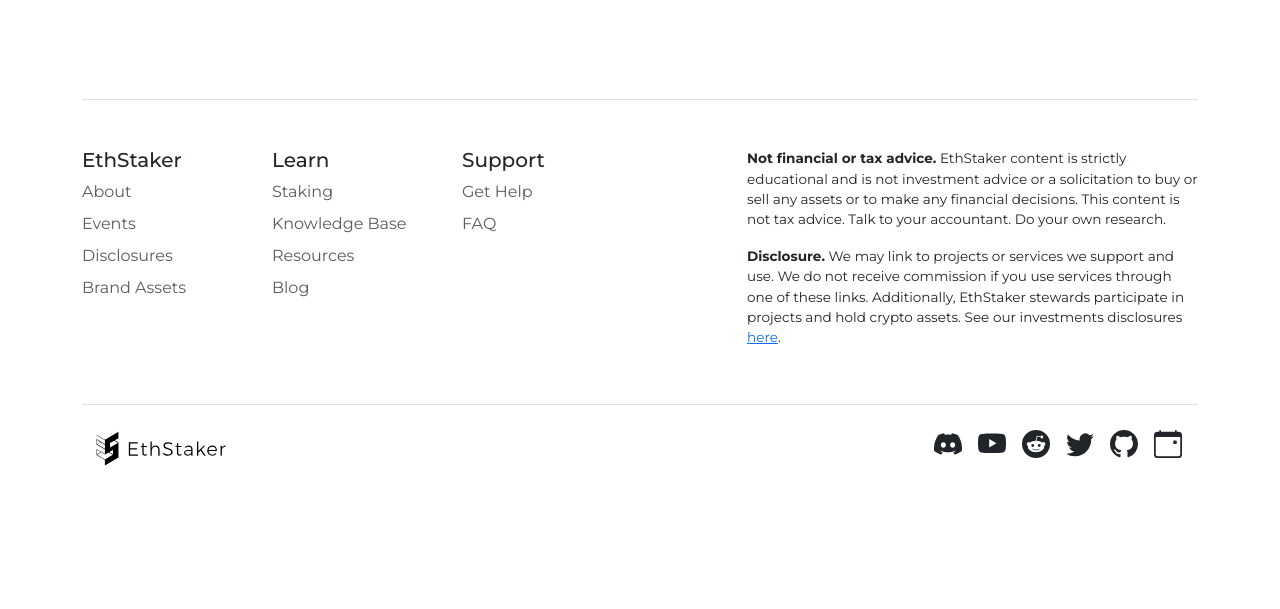
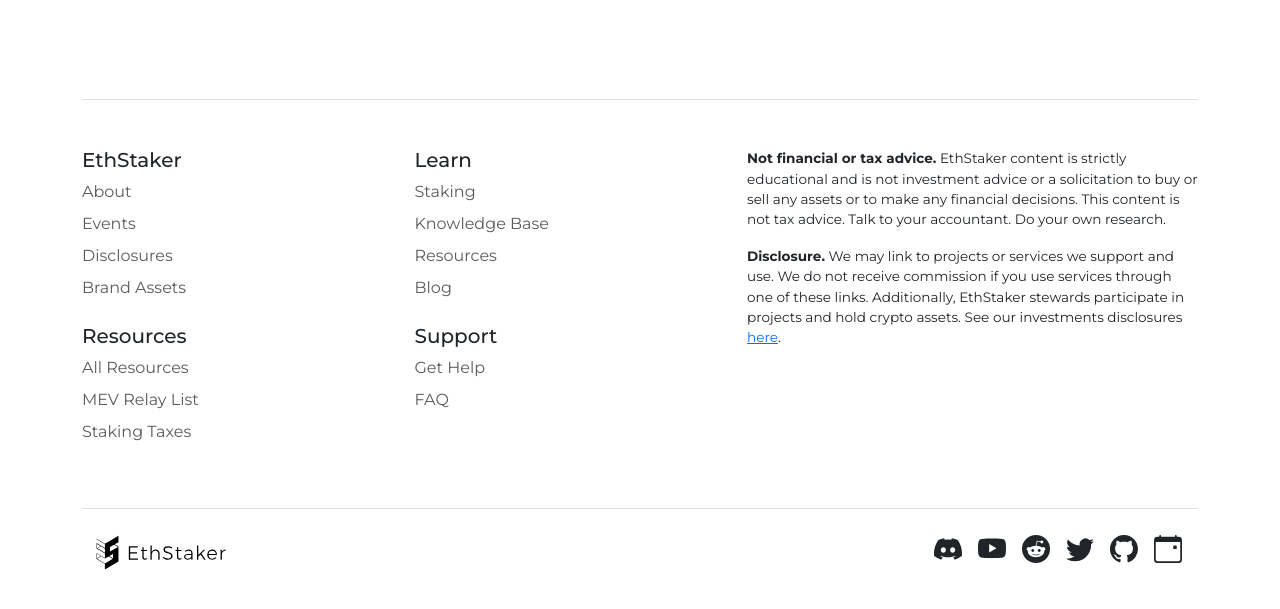
Before and after one commit to eth-educators/website, a Jekyll site: the page built from disclosures.md, in a window 1280 px wide and 900 px high, scrolled down 1338 px, cut to the strip 229-838 px from the top of the window. Built offline with Jekyll 4.4.1, drawn with Linux system fonts in a browser that asks for light colours; before the commit the page ends 2134 px from its top, so only the background shows below that.

Commit message:
add to footer

```diff
--- a/_includes/partials/components/footer.html
+++ b/_includes/partials/components/footer.html
@@ -20,7 +20,9 @@
   <div class="container">
     <div class="py-5 border-top">
       <div class="row">
-        <div class="col-6 col-md-2 mb-3">
+        <div class="col-12 col-xl-7 mb-3">
+          <div class="row">
+            <div class="col-12 col-sm-6 col-md-3 col-xl-6 col-xxl-3 mb-3">
               <h5>EthStaker</h5>
               <ul class="nav flex-column">
                 <li class="nav-item mb-2"><a href="/about" class="nav-link p-0 text-muted">About</a></li>
@@ -30,7 +32,7 @@
               </ul>
             </div>
 
-        <div class="col-6 col-md-2 mb-3">
+            <div class="col-12 col-sm-6 col-md-3 col-xl-6 col-xxl-3 mb-3">
               <h5>Learn</h5>
               <ul class="nav flex-column">
                 <li class="nav-item mb-2"><a href="/staking" class="nav-link p-0 text-muted">Staking</a></li>
@@ -40,18 +42,31 @@
               </ul>
             </div>
 
-        <div class="col-6 col-md-2 mb-3">
+            <div class="col-12 col-sm-6 col-md-3 col-xl-6 col-xxl-3 mb-3">
+              <h5>Resources</h5>
+              <ul class="nav flex-column">
+                <li class="nav-item mb-2"><a href="/resources" class="nav-link p-0 text-muted">All Resources</a></li>
+                <li class="nav-item mb-2"><a href="/mev-relay-list" class="nav-link p-0 text-muted">MEV Relay List</a></li>
+                <li class="nav-item mb-2"><a href="/tax" class="nav-link p-0 text-muted">Staking Taxes</a></li>
+              </ul>
+            </div>
+
+            <div class="col-12 col-sm-6 col-md-3 col-xl-6 col-xxl-3 mb-3">
               <h5>Support</h5>
               <ul class="nav flex-column">
                 <li class="nav-item mb-2"><a href="/support" class="nav-link p-0 text-muted">Get Help</a></li>
                 <li class="nav-item mb-2"><a href="https://docs.ethstaker.cc/ethstaker-knowledge-base/faq" class="nav-link p-0 text-muted" target="_blank">FAQ</a></li>
               </ul>
             </div>
+          </div>
+        </div>
 
-        <div class="disclaimer col-md-5 offset-md-1 mb-3 mt-3 mt-md-0">
+        <div class="col-12 col-xl-5 mb-3">
+          <div class="disclaimer mb-3 mt-3 mt-md-0">
             <p><strong>Not financial or tax advice.</strong> EthStaker content is strictly educational and is not investment advice or a solicitation to buy or sell any assets or to make any financial decisions. This content is not tax advice. Talk to your accountant. Do your own research.</p>
 
             <p><strong>Disclosure.</strong> We may link to projects or services we support and use. We do not receive commission if you use services through one of these links. Additionally, EthStaker stewards participate in projects and hold crypto assets. See our investments disclosures <a href="/disclosures">here</a>.</p>
+          </div>
         </div>
       </div>
 
```
Lines whose indentation alone changed are shown as unchanged.
